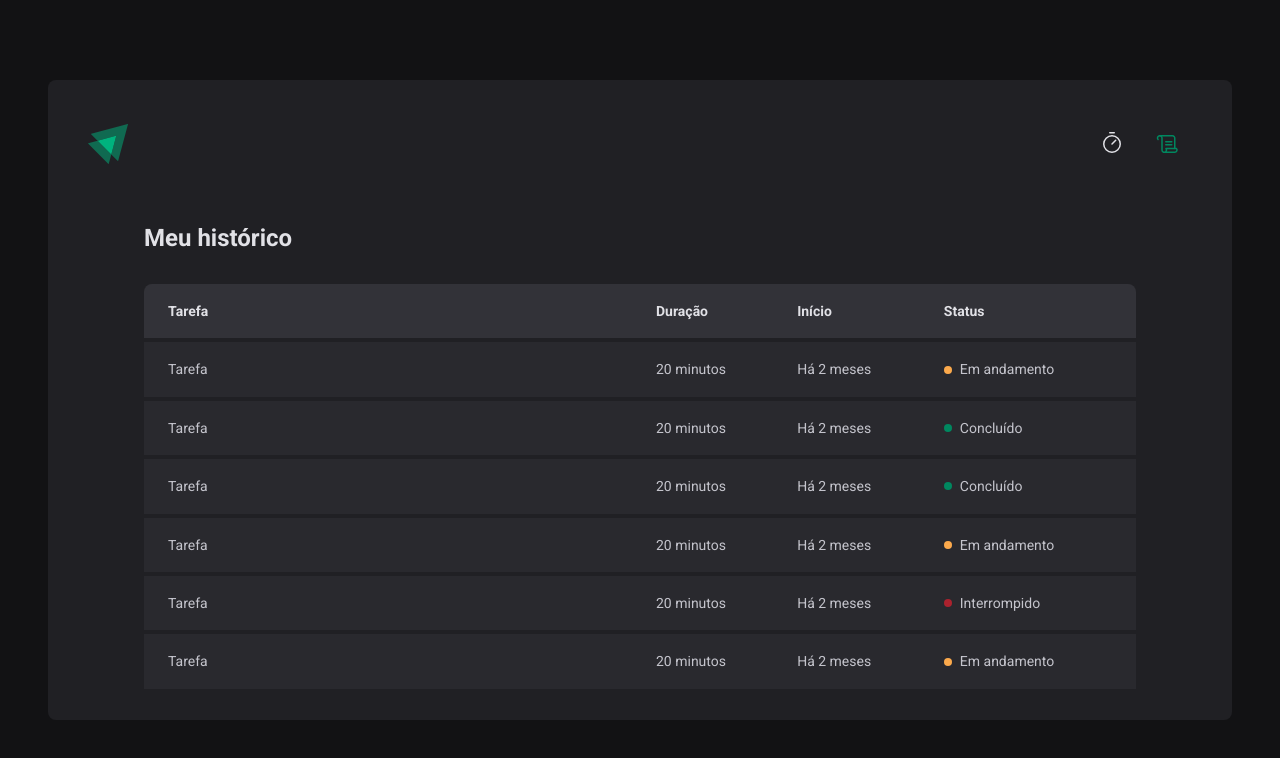
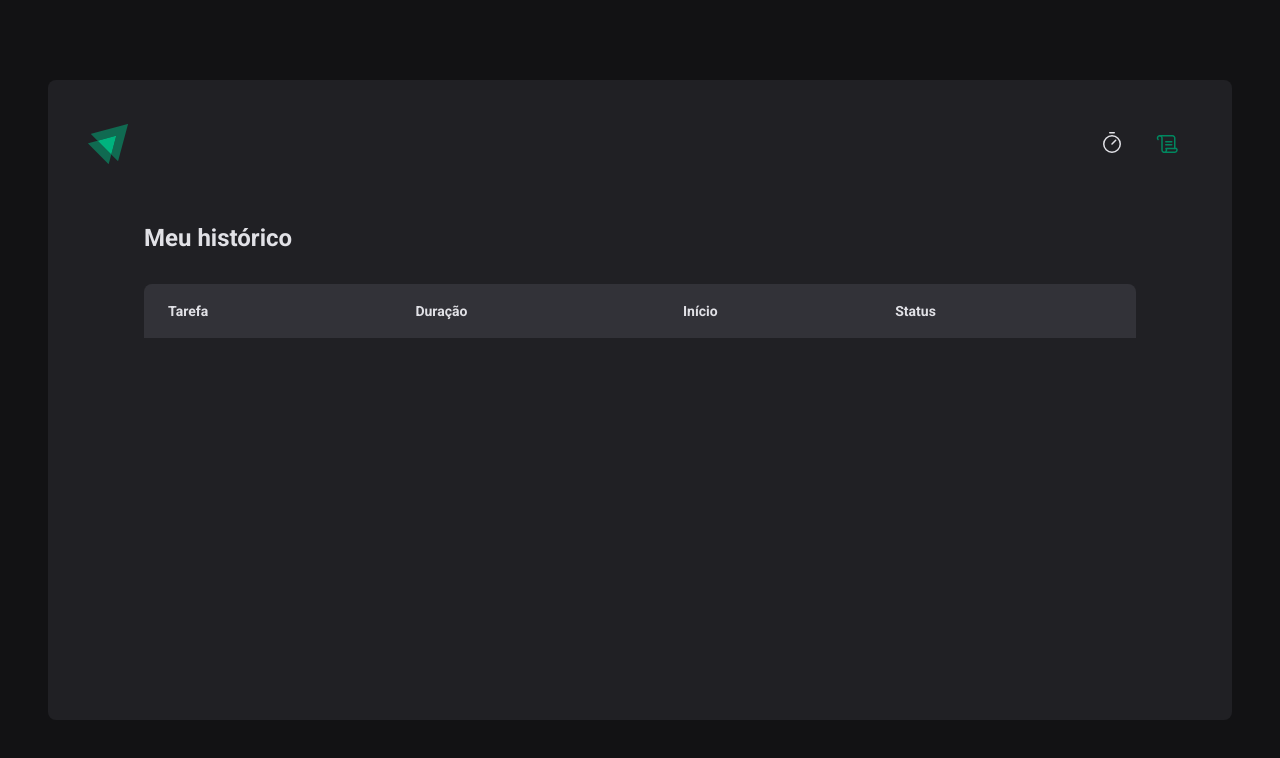
Before and after one commit to bruno-fialho/ignite22-reactjs-02-ignite-timer, a React (Vite) app: page /history in a window 1280 px wide. Shown: the top 758 px of the page. Built offline with nearby package versions, Linux system fonts and the light colour scheme.

Commit message:
fix: history logic from context

```diff
--- a/src/pages/History/index.tsx
+++ b/src/pages/History/index.tsx
@@ -1,5 +1,9 @@
 import { useContext } from 'react'
+import { formatDistanceToNow } from 'date-fns'
+import ptBR from 'date-fns/locale/pt-BR'
+
 import { CyclesContext } from '../../contexts/CyclesContext'
+
 import { HistoryContainer, HistoryList, Status } from './styles'
 
 export function History() {
@@ -22,54 +26,29 @@
             </tr>
           </thead>
           <tbody>
-            <tr>
-              <td>Tarefa</td>
-              <td>20 minutos</td>
-              <td>Há 2 meses</td>
-              <td>
-                <Status statusColor="yellow">Em andamento</Status>
-              </td>
-            </tr>
-            <tr>
-              <td>Tarefa</td>
-              <td>20 minutos</td>
-              <td>Há 2 meses</td>
-              <td>
-                <Status statusColor="green">Concluído</Status>
-              </td>
-            </tr>
-            <tr>
-              <td>Tarefa</td>
-              <td>20 minutos</td>
-              <td>Há 2 meses</td>
-              <td>
-                <Status statusColor="green">Concluído</Status>
-              </td>
-            </tr>
-            <tr>
-              <td>Tarefa</td>
-              <td>20 minutos</td>
-              <td>Há 2 meses</td>
-              <td>
-                <Status statusColor="yellow">Em andamento</Status>
-              </td>
-            </tr>
-            <tr>
-              <td>Tarefa</td>
-              <td>20 minutos</td>
-              <td>Há 2 meses</td>
-              <td>
-                <Status statusColor="red">Interrompido</Status>
-              </td>
-            </tr>
-            <tr>
-              <td>Tarefa</td>
-              <td>20 minutos</td>
-              <td>Há 2 meses</td>
-              <td>
-                <Status statusColor="yellow">Em andamento</Status>
-              </td>
-            </tr>
+            {cycles.map((cycle) => (
+              <tr key={cycle.id}>
+                <td>{cycle.task}</td>
+                <td>{cycle.minutesAmount} minutos</td>
+                <td>
+                  {formatDistanceToNow(cycle.startDate, {
+                    addSuffix: true,
+                    locale: ptBR,
+                  })}
+                </td>
+                <td>
+                  {cycle.finishedDate && (
+                    <Status statusColor="green">Concluído</Status>
+                  )}
+                  {cycle.interruptedDate && (
+                    <Status statusColor="red">Interrompido</Status>
+                  )}
+                  {!cycle.finishedDate && !cycle.interruptedDate && (
+                    <Status statusColor="yellow">Em andamento</Status>
+                  )}
+                </td>
+              </tr>
+            ))}
           </tbody>
         </table>
       </HistoryList>
```
